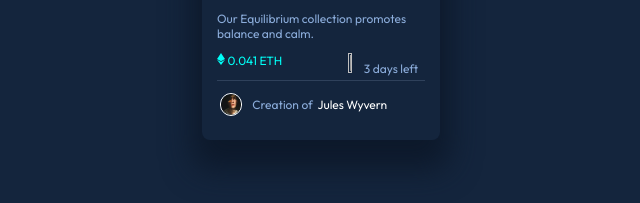
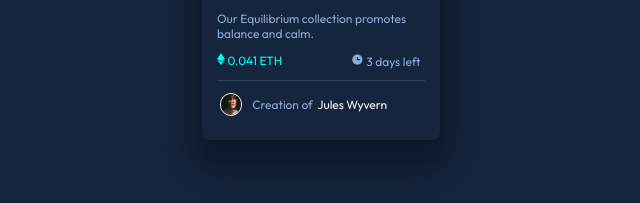
Before and after one commit to ijyotimaurya150/nft-preview-card-component-main, a plain HTML site: page index.html in a window 1280 px wide. Shown: the part 451-654 px from the top of the page, 319-959 px from the left. Drawn offline with Linux system fonts and the light colour scheme; the site is published under a folder, as on GitHub Pages, so addresses that start at the root find nothing.

Commit message:
fixed the image issue

```diff
--- a/index.html
+++ b/index.html
@@ -50,7 +50,7 @@
         0.041 ETH<span>
           <img
             class="icon-clock"
-            src="/images/icon-clock.svg"
+            src="images/icon-clock.svg"
             alt=""
             srcset=""
           />
```
